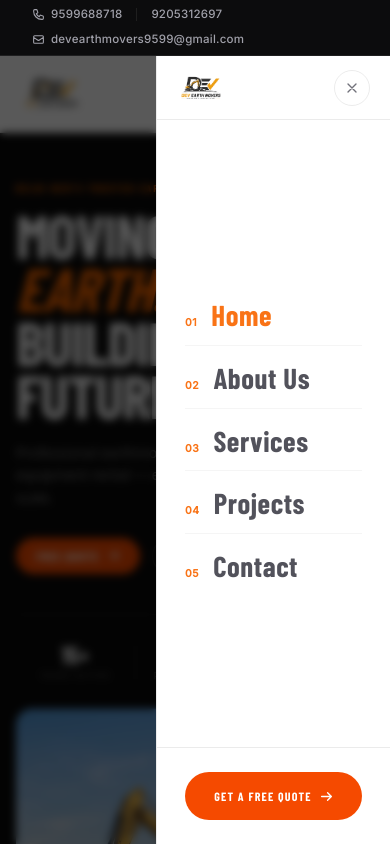
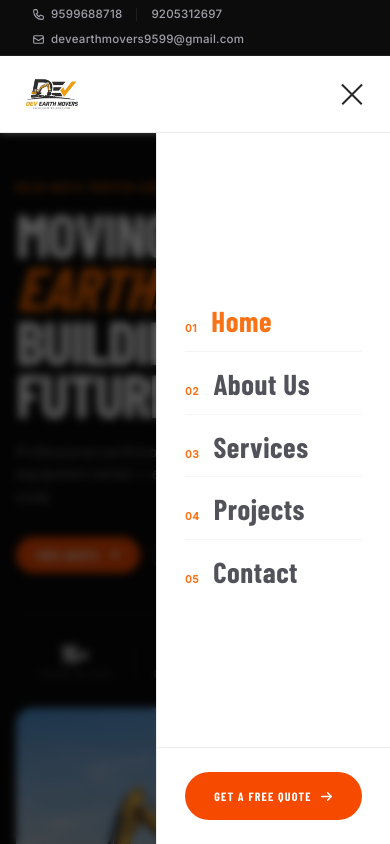
Before and after one commit to devearthmovers/devearthmovers.github.io, a Next.js app: page / in a window 390 px wide. Both pictures are taken after a click on the button "Open navigation menu". Shown: the top 844 px of the page. Built offline with nearby package versions, Linux system fonts and the light colour scheme; a web font is replaced by a local one.

Commit message:
Fix: mobile menu scrolling overlay and sticky header layout behavior

```diff
--- a/components/Header.tsx
+++ b/components/Header.tsx
@@ -99,10 +99,15 @@ export default function Header() {
         .hdr-shell {
           position: sticky;
           top: 0;
-          z-index: 50;
+          z-index: 110;
           background: var(--surface-mid);
           border-bottom: 1px solid var(--surface-border);
           transition: background 0.35s ease, box-shadow 0.35s ease;
+        }
+        .hdr-shell.menu-open {
+          position: fixed;
+          top: var(--menu-top, 0px);
+          width: 100%;
         }
         .hdr-shell.scrolled {
           background: rgba(255, 255, 255, 0.92);
@@ -193,13 +198,17 @@ export default function Header() {
           display: block;
           height: 1.5px;
           background: #27272a;
-          transition: background 0.2s, width 0.2s;
+          transition: transform 0.3s cubic-bezier(0.4,0,0.2,1), opacity 0.3s, background 0.2s, width 0.2s;
         }
-        .hdr-burger span:nth-child(1) { width: 100%; }
+        .hdr-burger span:nth-child(1) { width: 100%; transform-origin: center; }
         .hdr-burger span:nth-child(2) { width: 60%; background: var(--accent); }
-        .hdr-burger span:nth-child(3) { width: 80%; }
+        .hdr-burger span:nth-child(3) { width: 80%; transform-origin: center; }
         .hdr-burger:hover span { background: #000000; }
         .hdr-burger:hover span:nth-child(2) { width: 100%; background: var(--accent); }
+
+        .hdr-burger.open span:nth-child(1) { transform: translateY(6.5px) rotate(45deg); width: 100%; background: #27272a; }
+        .hdr-burger.open span:nth-child(2) { opacity: 0; width: 0; }
+        .hdr-burger.open span:nth-child(3) { transform: translateY(-6.5px) rotate(-45deg); width: 100%; background: #27272a; }
 
         /* ── Mobile panel ── */
         .mob-backdrop {
@@ -231,42 +240,13 @@ export default function Header() {
           transform: translateX(100%);
           visibility: hidden;
           transition: transform 0.38s cubic-bezier(0.4, 0, 0.2, 1), visibility 0s 0.38s;
+          padding-top: 76px; /* Matches hdr-nav height on mobile */
         }
         .mob-panel.open {
           transform: translateX(0);
           visibility: visible;
           transition: transform 0.38s cubic-bezier(0.4, 0, 0.2, 1), visibility 0s 0s;
         }
-
-        .mob-header {
-          display: flex;
-          align-items: center;
-          justify-content: space-between;
-          padding: 0 20px;
-          height: 64px;
-          border-bottom: 1px solid var(--surface-border);
-        }
-        .mob-header-logo {
-          opacity: 0;
-          transform: translateX(-10px);
-          transition: opacity 0.4s cubic-bezier(0.4,0,0.2,1), transform 0.4s cubic-bezier(0.4,0,0.2,1);
-        }
-        .mob-panel.open .mob-header-logo {
-          opacity: 1;
-          transform: translateX(0);
-        }
-        .mob-close {
-          width: 36px; height: 36px;
-          display: flex; align-items: center; justify-content: center;
-          border: 1px solid rgba(0, 0, 0, 0.08);
-          border-radius: 50%;
-          color: #71717a;
-          background: none;
-          cursor: pointer;
-          transition: border-color 0.2s, color 0.2s;
-          flex-shrink: 0;
-        }
-        .mob-close:hover { border-color: var(--accent); color: #18181b; }
 
         .mob-nav {
           flex: 1;
@@ -387,7 +367,11 @@ export default function Header() {
       </div>
 
       {/* ── Main Header ── */}
-      <header className={`hdr-shell${scrolled ? " scrolled" : ""}`}>
+      {mobileMenuOpen && <div style={{ height: 76 }} className="lg:hidden" />}
+      <header
+        className={`hdr-shell${scrolled ? " scrolled" : ""}${mobileMenuOpen ? " menu-open" : ""}`}
+        style={mobileMenuOpen ? { '--menu-top': scrolled ? '0px' : `${topbarHeight}px` } as any : undefined}
+      >
         <nav className="hdr-nav" aria-label="Main navigation">
 
           {/* Logo */}
@@ -423,9 +407,9 @@ export default function Header() {
 
             <button
               type="button"
-              className="hdr-burger lg:hidden"
-              onClick={() => setMobileMenuOpen(true)}
-              aria-label="Open navigation menu"
+              className={`hdr-burger lg:hidden ${mobileMenuOpen ? 'open' : ''}`}
+              onClick={() => setMobileMenuOpen(!mobileMenuOpen)}
+              aria-label={mobileMenuOpen ? "Close navigation menu" : "Open navigation menu"}
             >
               <span />
               <span />
@@ -460,29 +444,6 @@ export default function Header() {
           onTouchMove={(e) => e.preventDefault()}
         >
 
-          {/* Panel top */}
-          <div className="mob-header">
-            <Link href="/" className="mob-header-logo" onClick={() => setMobileMenuOpen(false)} style={{ lineHeight: 0 }}>
-              <Image
-                src="/logo_removed_bg.png"
-                alt="Dev Earth Movers"
-                width={200}
-                height={70}
-                className="h-12 w-auto object-contain origin-left"
-              />
-            </Link>
-              <button
-                type="button"
-                className="mob-close"
-                onClick={() => setMobileMenuOpen(false)}
-                aria-label="Close menu"
-              >
-                <svg width="16" height="16" fill="none" stroke="currentColor" viewBox="0 0 24 24">
-                  <path strokeLinecap="round" strokeLinejoin="round" strokeWidth="2" d="M6 18L18 6M6 6l12 12" />
-                </svg>
-              </button>
-            </div>
-
             {/* Nav items */}
             <nav className="mob-nav">
               {navigation.map((item, i) => (
```
